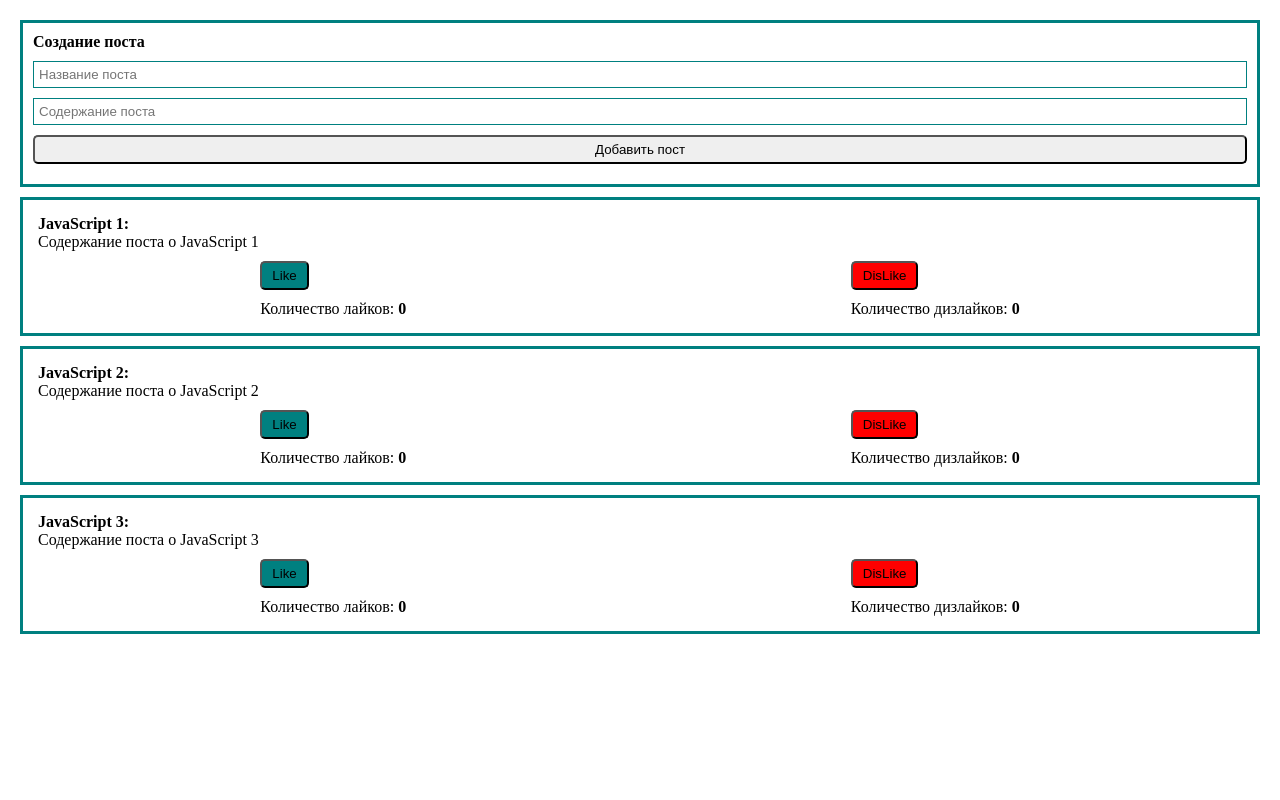
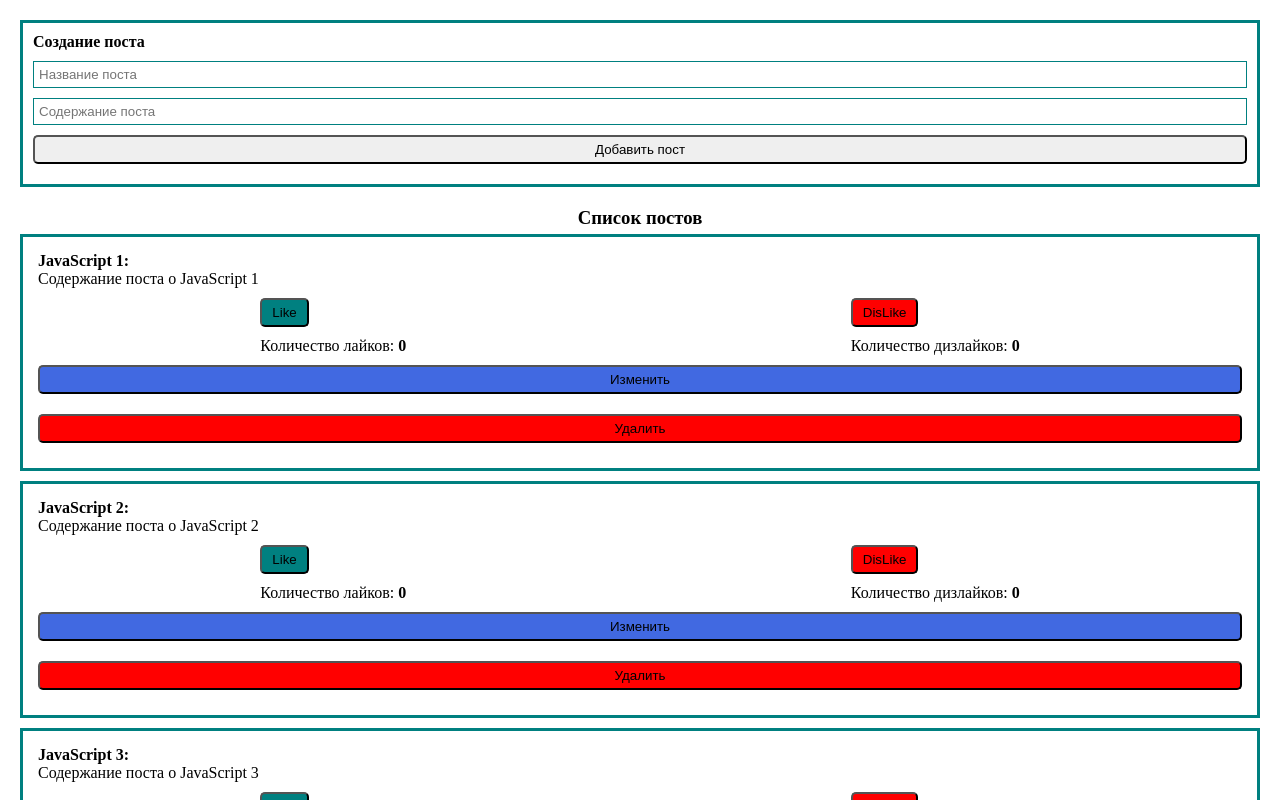
Before and after one commit to MAG1980/Vue3_Learning, a Vue app: page / in a window 1280 px wide. Shown: the top 800 px of the page. Built offline with nearby package versions, Linux system fonts and the light colour scheme.

Commit message:
Создан презентационный компонент MyButton Вынес стили из корневого компонента в соответствующие дочерние.

```diff
--- a/src/App.vue
+++ b/src/App.vue
@@ -52,24 +52,4 @@ export default {
 .app {
   padding: 20px;
 }
-.post {
-  padding: 15px;
-  border: 3px solid teal;
-  margin-bottom: 10px;
-}
-.post__buttons {
-  display: flex;
-  justify-content: space-around;
-}
-.post__button {
-  padding: 5px 10px;
-  margin: 10px 0;
-  border-radius: 5px;
-}
-.post__button_like {
-  background: teal;
-}
-.post__button_dislike {
-  background: red;
-}
 </style>
--- a/src/components/PostForm.vue
+++ b/src/components/PostForm.vue
@@ -13,14 +13,18 @@
       placeholder="Содержание поста"
       v-model="post.content"
     />
-    <button class="post__button" type="submit" @click.prevent="createPost">
+    <MyButton type="submit" @click.prevent="createPost">
       Добавить пост
-    </button>
+    </MyButton>
   </form>
 </template>
 
 <script>
+import MyButton from "@/components/UI/MyButton.vue";
 export default {
+  components: {
+    MyButton,
+  },
   data() {
     return {
       post: {
--- a/src/components/PostItem.vue
+++ b/src/components/PostItem.vue
@@ -6,31 +6,45 @@
     <div>{{ post.content }}</div>
     <div class="post__buttons">
       <div>
-        <button class="post__button post__button_like" @click="addLike">
+        <MyButton class="post__button post__button_like" @click="addLike">
           Like
-        </button>
+        </MyButton>
         <div>
           Количество лайков: <strong>{{ likes }}</strong>
         </div>
       </div>
       <div>
-        <button class="post__button post__button_dislike" @click="addDislike">
+        <MyButton class="post__button post__button_dislike" @click="addDislike">
           DisLike
-        </button>
+        </MyButton>
         <div>
           Количество дизлайков: <strong>{{ dislikes }}</strong>
         </div>
+      </div>
+    </div>
+    <div>
+      <div class="edit__buttons">
+        <MyButton class="post__button edit__button_change" @click="addDislike">
+          Изменить
+        </MyButton>
+        <MyButton class="post__button edit__button_delete" @click="addDislike">
+          Удалить
+        </MyButton>
       </div>
     </div>
   </div>
 </template>
 
 <script>
+import MyButton from "@/components/UI/MyButton.vue";
 export default {
+  components: {
+    MyButton,
+  },
   props: {
     post: {
-      title: String,
-      content: String,
+      type: Object,
+      required: true,
     },
   },
   data() {
@@ -49,3 +63,30 @@ export default {
   },
 };
 </script>
+<style scoped>
+.post {
+  padding: 15px;
+  border: 3px solid teal;
+  margin-bottom: 10px;
+}
+.post__buttons {
+  display: flex;
+  justify-content: space-around;
+}
+.post__button_like {
+  background: teal;
+}
+.post__button_dislike {
+  background: red;
+}
+.edit__buttons {
+  display: flex;
+  flex-direction: column;
+}
+.edit__button_change {
+  background: royalblue;
+}
+.edit__button_delete {
+  background: red;
+}
+</style>
--- a/src/components/PostList.vue
+++ b/src/components/PostList.vue
@@ -1,6 +1,9 @@
 <template>
-  <div v-for="post in posts" v-bind:key="post.id">
-    <PostItem :post="post" />
+  <div class="box">
+    <h3 class="title">Список постов</h3>
+    <div v-for="post in posts" v-bind:key="post.id">
+      <PostItem :post="post" />
+    </div>
   </div>
 </template>
 
@@ -20,4 +23,11 @@ export default {
 </script>
 
 <style scoped>
+.box {
+  margin: 20px 0;
+}
+.title {
+  text-align: center;
+  margin: 5px;
+}
 </style>
--- /dev/null
+++ b/src/components/UI/MyButton.vue
@@ -0,0 +1,13 @@
+<template>
+  <button class="button"><slot></slot></button>
+</template>
+<script>
+export default {};
+</script>
+<style scoped>
+.button {
+  padding: 5px 10px;
+  margin: 10px 0;
+  border-radius: 5px;
+}
+</style>
```
